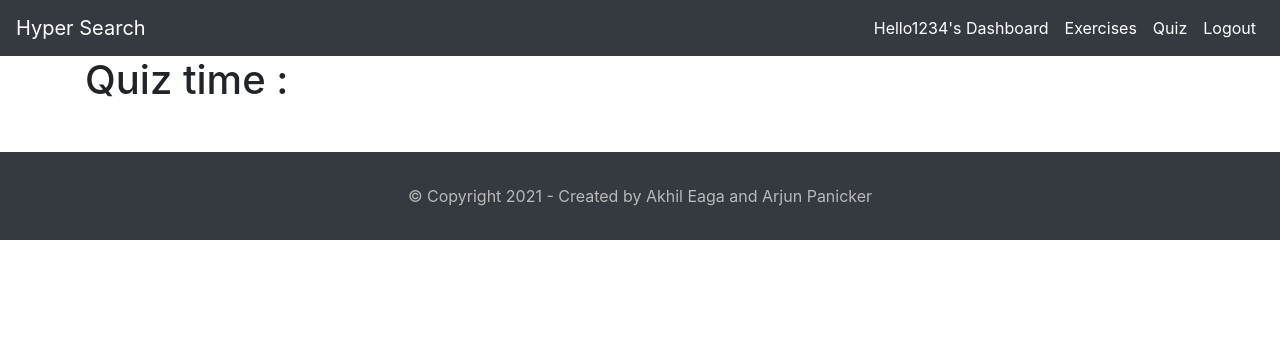
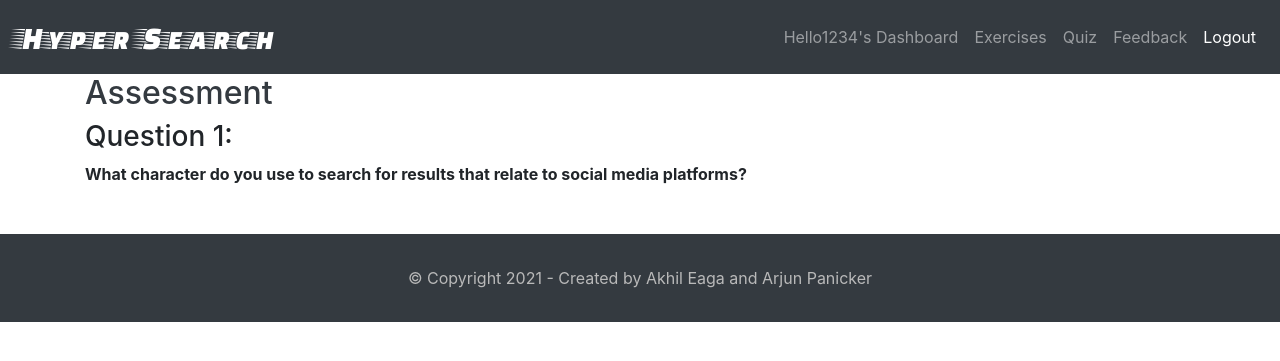
Before and after one commit to Akhil-Eaga/hyper-search-web-application, a Flask app: page /quiz in a window 1280 px wide. Shown: the top 361 px of the page. Run offline with Flask 2, Linux system fonts and the light colour scheme; a user stored in the database is signed in; some libraries are stand-ins or nearby versions.

Commit message:
Addition of feedback page and its css page

```diff
--- a/app.py
+++ b/app.py
@@ -136,6 +136,11 @@ def exercises():
 def quiz():
     return render_template("quiz.html", page_title = "Quiz", name = current_user.username.lower().capitalize())
 
+@app.route('/feedback')
+@login_required
+def feedback():
+    return render_template("feedback.html", page_title = "Feedback", name = current_user.username.lower().capitalize())
+
 @app.route('/<page_name>')
 def error(page_name):
     return render_template("error.html", page_title = "Error",  page_name = page_name)
--- /dev/null
+++ b/static/css/quizpage.css
@@ -0,0 +1,3 @@
+h2 {
+    color: #343A40;
+}
--- a/static/css/styles.css
+++ b/static/css/styles.css
@@ -4,6 +4,11 @@ GLOBAL STYLES
     padding: 0;
     box-sizing: border-box;
     font-family: 'Lato', sans-serif;
+}
+
+.navbar-brand {
+    font-family: 'Faster One', cursive;
+    font-size: 2rem;
 }
 
 .loggedinheaderpage-footer {
--- a/templates/base.html
+++ b/templates/base.html
@@ -27,6 +27,9 @@
   <link rel="stylesheet" href="http://code.ionicframework.com/ionicons/2.0.1/css/ionicons.min.css">
 
   <!-- Google Fonts Links -->
+  <link rel="preconnect" href="https://fonts.gstatic.com">
+  <link href="https://fonts.googleapis.com/css2?family=Faster+One&display=swap" rel="stylesheet">
+
   <link rel="preconnect" href="https://fonts.gstatic.com">
   <link href="https://fonts.googleapis.com/css2?family=Lato:wght@300;400;700&display=swap" rel="stylesheet">
 
--- a/templates/loggedinheader.html
+++ b/templates/loggedinheader.html
@@ -27,6 +27,9 @@
     <link rel="stylesheet" href="http://code.ionicframework.com/ionicons/2.0.1/css/ionicons.min.css">
 
     <!-- Google Fonts Links -->
+    <link rel="preconnect" href="https://fonts.gstatic.com">
+    <link href="https://fonts.googleapis.com/css2?family=Faster+One&display=swap" rel="stylesheet">
+
     <link rel="preconnect" href="https://fonts.gstatic.com">
     <link href="https://fonts.googleapis.com/css2?family=Lato:wght@300;400;700&display=swap" rel="stylesheet">
 
@@ -62,13 +65,16 @@
             </ul>
             <ul class="navbar-nav">
                 <li class="nav-item ">
-                    <a class="nav-link active" href="{{url_for('dashboard')}}">{{name}}'s Dashboard </a>
+                    <a class="nav-link" href="{{url_for('dashboard')}}">{{name}}'s Dashboard </a>
                 </li>
                 <li class="nav-item ">
-                    <a class="nav-link active" href="{{url_for('exercises')}}">Exercises</a>
+                    <a class="nav-link" href="{{url_for('exercises')}}">Exercises</a>
                 </li>
                 <li class="nav-item ">
-                    <a class="nav-link active" href="{{url_for('quiz')}}">Quiz</a>
+                    <a class="nav-link" href="{{url_for('quiz')}}">Quiz</a>
+                </li>
+                <li class="nav-item ">
+                    <a class="nav-link" href="{{url_for('feedback')}}">Feedback</a>
                 </li>
                 <li class="nav-item active">
                     <a class="nav-link" href="{{url_for('logout')}}">Logout <span class="sr-only">(current)</span></a>
--- a/templates/quiz.html
+++ b/templates/quiz.html
@@ -2,10 +2,20 @@
 
 {# Comment: Use the block below to add custom styling #}
 {% block styles %}
+<link rel="stylesheet" type="text/css" href="{{url_for('static', filename = 'css/quizpage.css')}}">
 {% endblock %}
 
 {% block content %}
 <div class="container">
-    <h1>Quiz time : </h1>
+    <h2>Assessment</h2>
+    <!-- --------------------- PUT SOME QUIZ INSTRUCTIONS HERE -------------------- -->
+    <!-- QUIZ QUESTIONS CONTAINER -->
+    <div class="quiz-questions-container">
+        <!-- quiz question 1 -->
+        <div class="quiz-question">
+            <h3>Question 1:</h3>
+            <strong>What character do you use to search for results that relate to social media platforms?</strong>
+        </div>
+    </div>
 </div>
 {% endblock %}
```
Also changed, not shown: templates/feedback.html (added, +13 -0 lines), static/css/feedbackpage.css (added).
